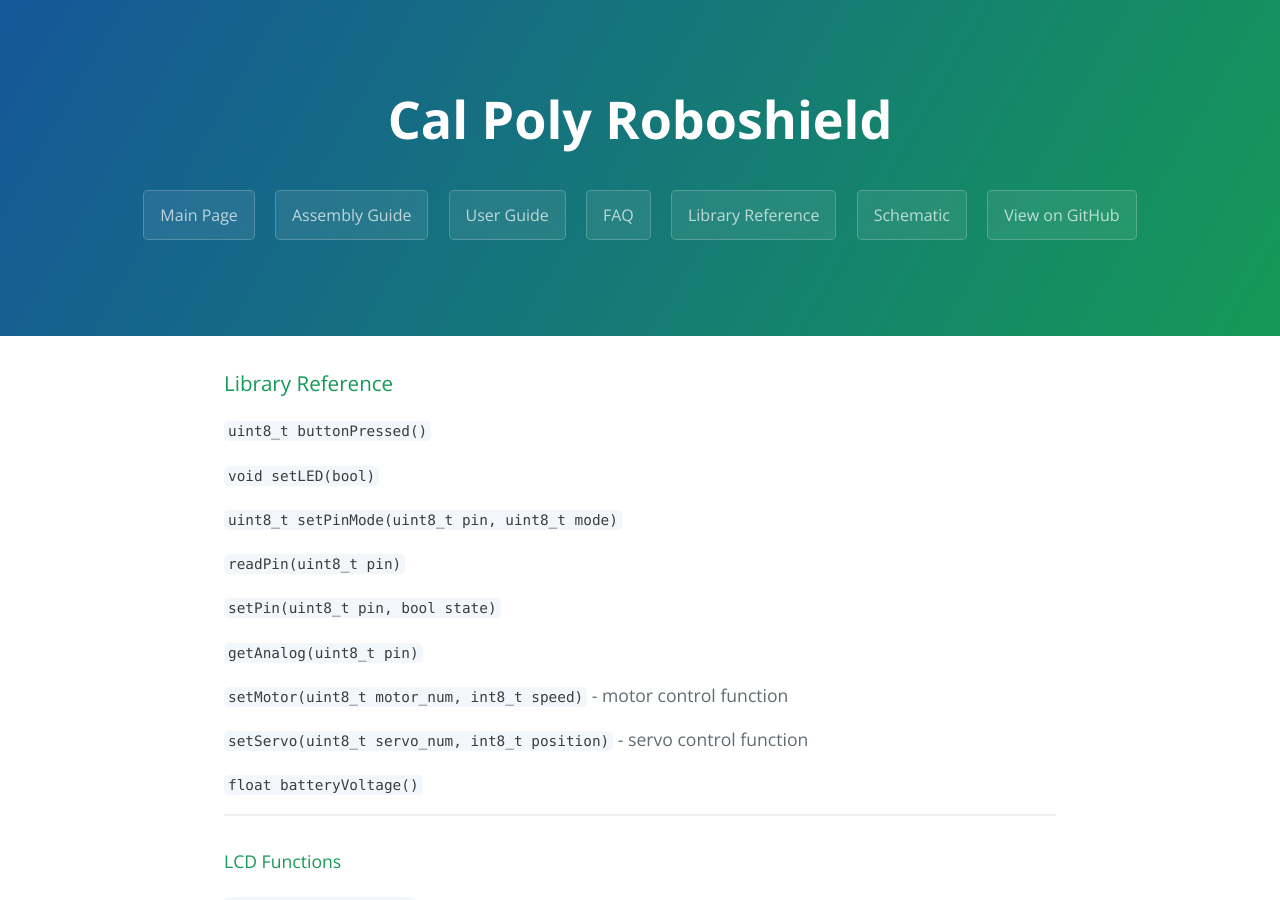
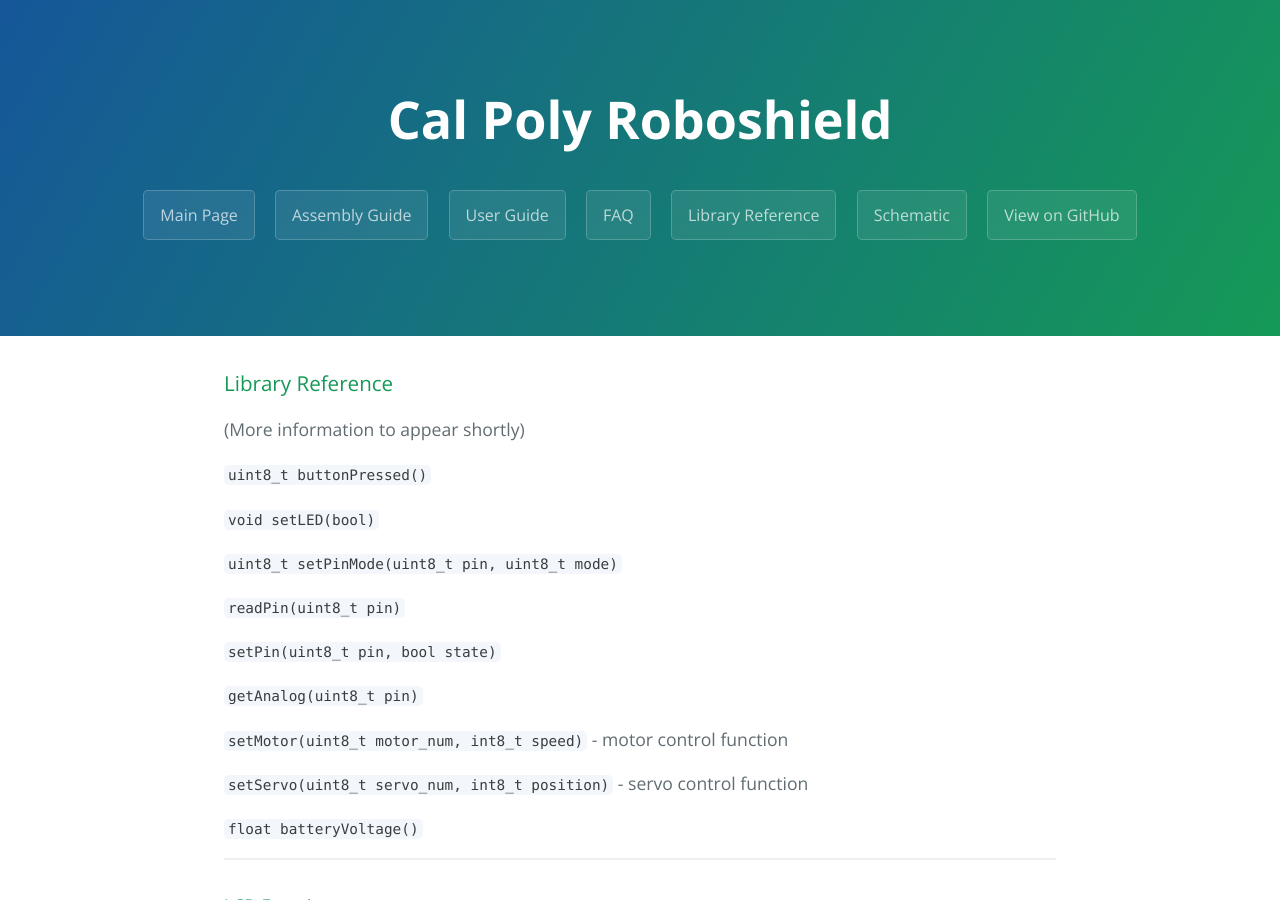
Before and after one commit to bgomberg/roboshield, a Jekyll site: the page built from library.md, in a window 1280 px wide and 900 px high. Built offline with Jekyll 4.4.1, drawn with Linux system fonts in a browser that asks for light colours.

```diff
--- a/library.md
+++ b/library.md
@@ -5,6 +5,8 @@
 
 
 ### Library Reference
+
+(More information to appear shortly)
 
 `uint8_t buttonPressed()`
 
```
Also changed, not shown: images/roboshield_pinout.png.
